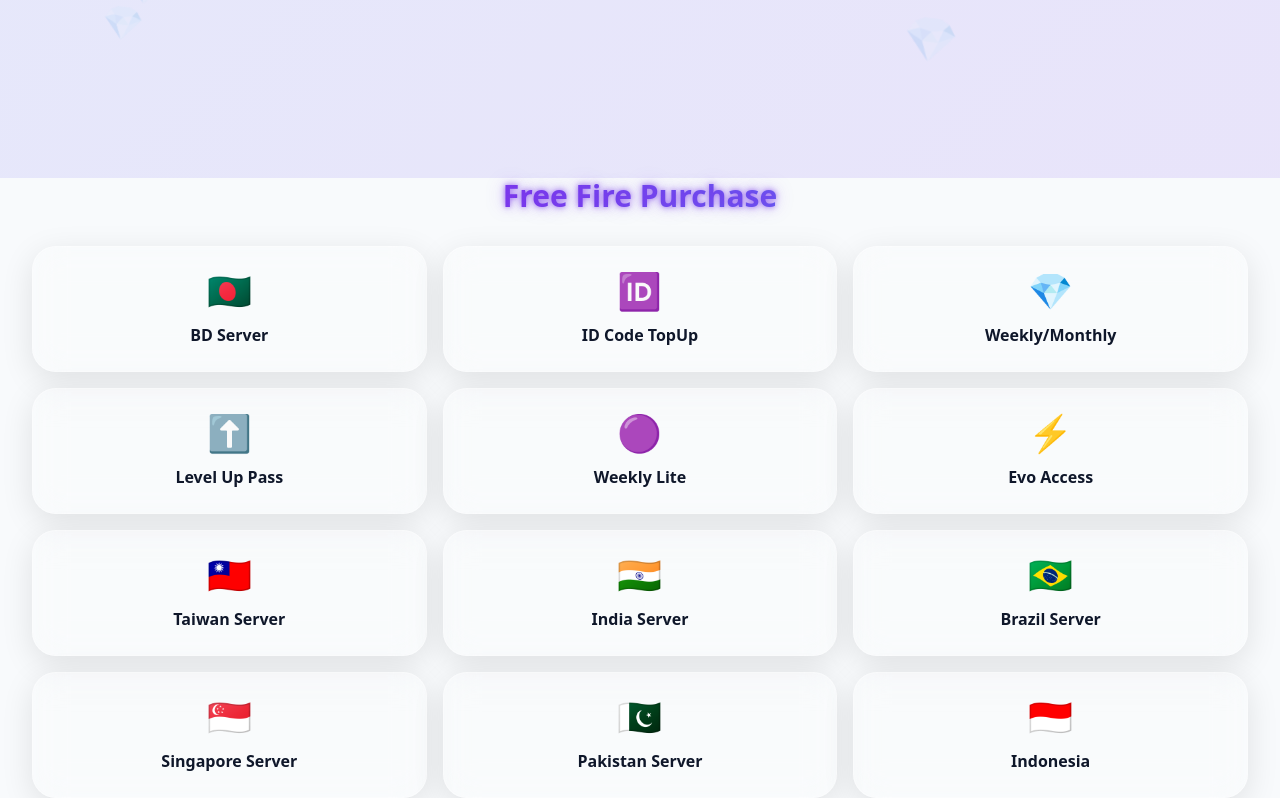
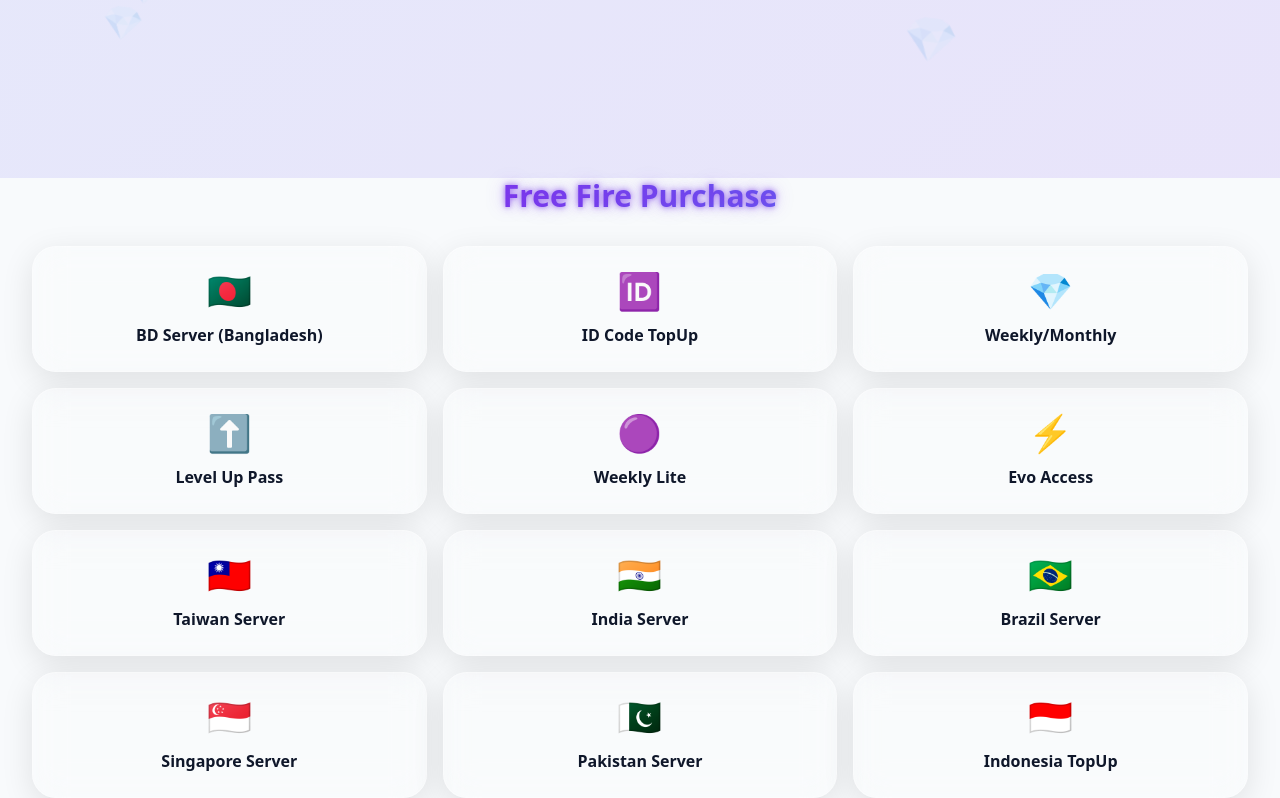
Before and after one commit to mdmubin7547/topup-site, a Next.js app: page / in a window 1280 px wide. Shown: the part 622-1420 px from the top of the page. Built offline with nearby package versions, Linux system fonts and the light colour scheme.

Commit message:
Update pack titles and slugs in PacksGrid

```diff
--- a/components/sections/PacksGrid.js
+++ b/components/sections/PacksGrid.js
@@ -1,27 +1,26 @@
 "use client";
 
 const packs = [
-  { title: "BD Server", slug: "/bd", emoji: "🇧🇩" },
+  { title: "BD Server (Bangladesh)", slug: "/bd", emoji: "🇧🇩" },
   { title: "ID Code TopUp", slug: "/idcode", emoji: "🆔" },
   { title: "Weekly/Monthly", slug: "/weekly", emoji: "💎" },
   { title: "Level Up Pass", slug: "/levelup", emoji: "⬆️" },
   { title: "Weekly Lite", slug: "/weekly-lite", emoji: "🟣" },
   { title: "Evo Access", slug: "/evo-access", emoji: "⚡" },
+
   { title: "Taiwan Server", slug: "/taiwan", emoji: "🇹🇼" },
   { title: "India Server", slug: "/india", emoji: "🇮🇳" },
   { title: "Brazil Server", slug: "/brazil", emoji: "🇧🇷" },
   { title: "Singapore Server", slug: "/singapore", emoji: "🇸🇬" },
   { title: "Pakistan Server", slug: "/pakistan", emoji: "🇵🇰" },
-  { title: "Indonesia", slug: "/indonesia", emoji: "🇮🇩" },
+  { title: "Indonesia TopUp", slug: "/indonesia", emoji: "🇮🇩" },
 ];
 
 export default function PacksGrid() {
   return (
     <section className="container-custom py-14">
       <h2 className="text-3xl font-black mb-8 text-center">
-        <span className="gradient-text neon-text">
-          Free Fire Purchase
-        </span>
+        <span className="gradient-text neon-text">Free Fire Purchase</span>
       </h2>
 
       <div className="grid grid-cols-2 sm:grid-cols-3 gap-4">
```
